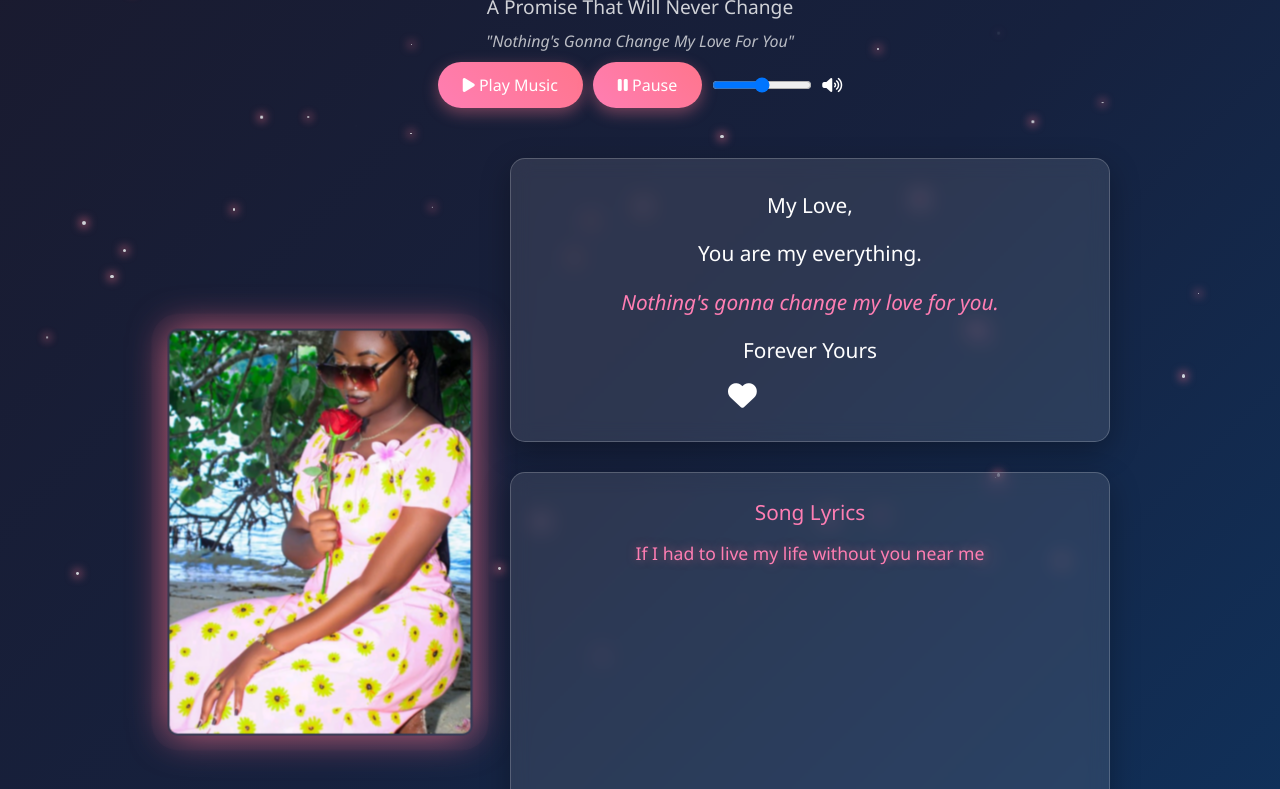
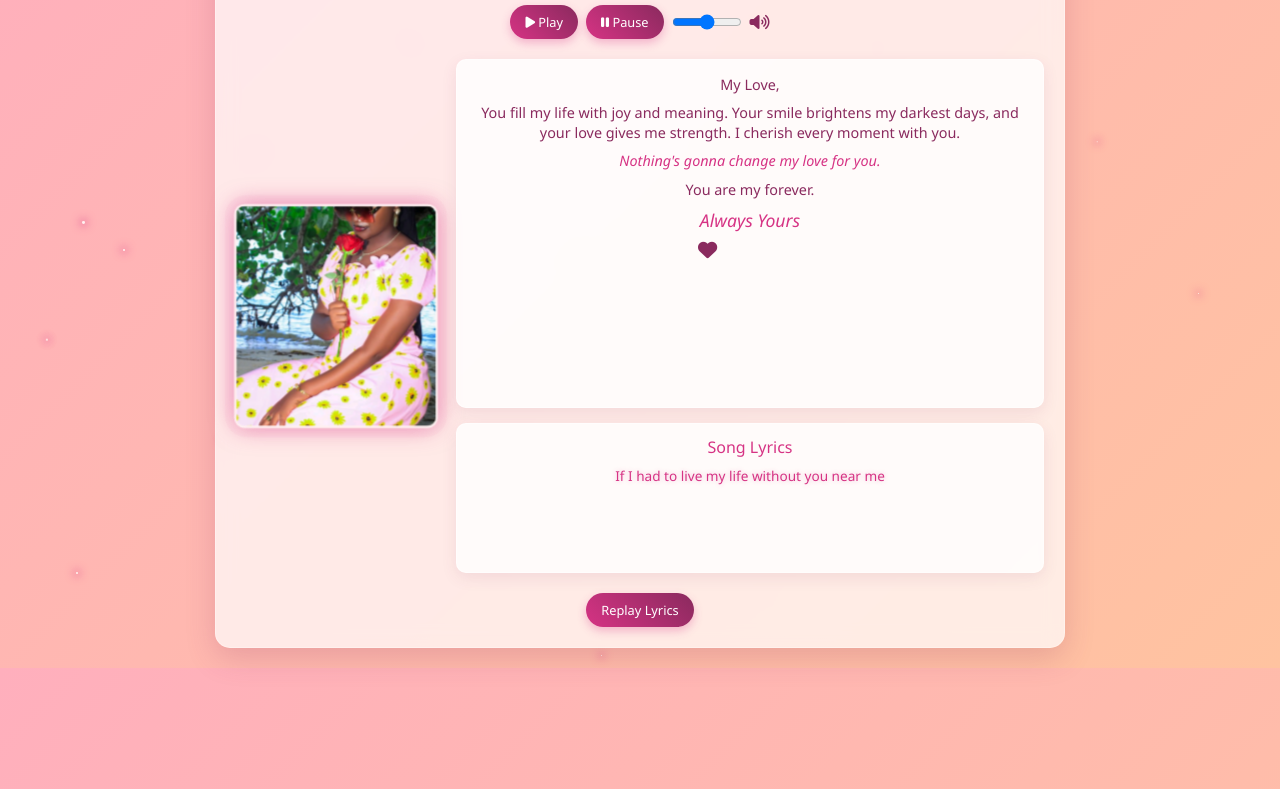
Before and after one commit to samsonshukran/Nakupenda, a plain HTML site: page index.html in a window 1280 px wide. Shown: the part 132-921 px from the top of the page. Drawn offline with Linux system fonts and the light colour scheme.

Commit message:
Updated file

```diff
--- a/index.html
+++ b/index.html
@@ -14,61 +14,68 @@
         }
 
         body {
-            background: linear-gradient(135deg, #1a1a2e 0%, #16213e 50%, #0f3460 100%);
-            color: #fff;
-            min-height: 100vh;
-            overflow-x: hidden;
+            background: linear-gradient(135deg, #ffafbd 0%, #ffc3a0 100%);
+            color: #8a2a5e;
+            height: 100vh;
+            overflow: hidden;
             position: relative;
-            padding: 20px;
             display: flex;
             justify-content: center;
             align-items: center;
+            padding: 15px;
         }
 
         .container {
-            max-width: 1000px;
-            width: 90%;
+            max-width: 850px;
+            width: 100%;
+            height: 95vh;
             display: flex;
             flex-direction: column;
             align-items: center;
-            gap: 30px;
-            padding: 30px;
+            gap: 15px;
+            padding: 20px;
             z-index: 10;
+            background: rgba(255, 255, 255, 0.7);
+            border-radius: 15px;
+            box-shadow: 0 10px 30px rgba(142, 45, 95, 0.2);
+            backdrop-filter: blur(10px);
+            border: 1px solid rgba(255, 255, 255, 0.3);
         }
 
         .header {
             text-align: center;
-            margin-bottom: 20px;
+            margin-bottom: 5px;
         }
 
         h1 {
-            font-size: 3rem;
-            margin-bottom: 10px;
-            background: linear-gradient(45deg, #ff7eb3, #ff758c);
+            font-size: 2rem;
+            margin-bottom: 5px;
+            background: linear-gradient(45deg, #d63384, #8a2a5e);
             -webkit-background-clip: text;
             background-clip: text;
             color: transparent;
-            text-shadow: 0 0 20px rgba(255, 117, 140, 0.3);
+            text-shadow: 0 0 15px rgba(214, 51, 132, 0.2);
         }
 
         .subtitle {
-            font-size: 1.2rem;
+            font-size: 0.9rem;
             opacity: 0.8;
         }
 
         .content {
             display: flex;
             flex-wrap: wrap;
-            gap: 40px;
+            gap: 20px;
             justify-content: center;
             align-items: center;
             width: 100%;
+            flex: 1;
         }
 
         .photo-container {
             position: relative;
-            width: 300px;
-            height: 400px;
+            width: 200px;
+            height: 220px;
             perspective: 1000px;
             flex-shrink: 0;
         }
@@ -86,31 +93,32 @@
             height: 100%;
             object-fit: cover;
             border-radius: 10px;
-            box-shadow: 0 0 30px rgba(255, 117, 140, 0.5);
+            box-shadow: 0 0 20px rgba(214, 51, 132, 0.4);
             animation: glow 4s ease-in-out infinite alternate;
-            border: 2px solid rgba(255, 255, 255, 0.1);
+            border: 2px solid rgba(255, 255, 255, 0.5);
         }
 
         .message-container {
             flex: 1;
-            min-width: 300px;
+            min-width: 200px;
             display: flex;
             flex-direction: column;
-            gap: 30px;
+            gap: 15px;
+            height: 100%;
         }
 
         .message {
-            background: rgba(255, 255, 255, 0.1);
-            backdrop-filter: blur(10px);
-            padding: 30px;
-            border-radius: 15px;
-            box-shadow: 0 10px 30px rgba(0, 0, 0, 0.3);
-            line-height: 1.6;
-            font-size: 1.3rem;
+            background: rgba(255, 255, 255, 0.8);
+            padding: 15px;
+            border-radius: 10px;
+            box-shadow: 0 5px 15px rgba(142, 45, 95, 0.1);
+            line-height: 1.4;
+            font-size: 0.9rem;
             position: relative;
             overflow: hidden;
-            border: 1px solid rgba(255, 255, 255, 0.2);
+            border: 1px solid rgba(255, 255, 255, 0.5);
             text-align: center;
+            flex: 1;
         }
 
         .message::before {
@@ -120,51 +128,51 @@
             left: 0;
             width: 100%;
             height: 100%;
-            background: linear-gradient(45deg, transparent, rgba(255, 117, 140, 0.1), transparent);
+            background: linear-gradient(45deg, transparent, rgba(214, 51, 132, 0.1), transparent);
             transform: translateX(-100%);
             animation: shimmer 8s infinite;
         }
 
         .message p {
-            margin-bottom: 15px;
+            margin-bottom: 8px;
         }
 
         .message em {
-            color: #ff7eb3;
+            color: #d63384;
             font-style: italic;
         }
 
         .signature {
             text-align: center;
             font-style: italic;
-            margin-top: 10px;
-            font-size: 1.5rem;
-            color: #ff7eb3;
+            margin-top: 5px;
+            font-size: 1.1rem;
+            color: #d63384;
         }
 
         .lyrics-container {
-            background: rgba(255, 255, 255, 0.1);
-            backdrop-filter: blur(10px);
-            padding: 25px;
-            border-radius: 15px;
-            box-shadow: 0 10px 30px rgba(0, 0, 0, 0.3);
-            border: 1px solid rgba(255, 255, 255, 0.2);
-            min-height: 200px;
+            background: rgba(255, 255, 255, 0.8);
+            padding: 12px;
+            border-radius: 10px;
+            box-shadow: 0 5px 15px rgba(142, 45, 95, 0.1);
+            border: 1px solid rgba(255, 255, 255, 0.5);
+            height: 150px;
             position: relative;
             overflow: hidden;
+            width: 100%;
         }
 
         .lyrics-title {
             text-align: center;
-            margin-bottom: 15px;
-            font-size: 1.3rem;
-            color: #ff7eb3;
+            margin-bottom: 8px;
+            font-size: 1rem;
+            color: #d63384;
         }
 
         .lyrics-line {
             text-align: center;
-            margin-bottom: 10px;
-            font-size: 1.1rem;
+            margin-bottom: 6px;
+            font-size: 0.85rem;
             opacity: 0;
             transform: translateY(20px);
             transition: all 0.8s ease;
@@ -173,35 +181,31 @@
         .lyrics-line.active {
             opacity: 1;
             transform: translateY(0);
-            color: #ff7eb3;
-            text-shadow: 0 0 10px rgba(255, 117, 140, 0.5);
+            color: #d63384;
+            text-shadow: 0 0 5px rgba(214, 51, 132, 0.3);
         }
 
         .controls {
             display: flex;
-            gap: 20px;
-            margin-top: 10px;
+            gap: 10px;
+            margin-top: 5px;
         }
 
         button {
-            padding: 12px 25px;
+            padding: 8px 15px;
             border: none;
             border-radius: 50px;
-            background: linear-gradient(45deg, #ff7eb3, #ff758c);
+            background: linear-gradient(45deg, #d63384, #8a2a5e);
             color: white;
-            font-size: 1rem;
+            font-size: 0.8rem;
             cursor: pointer;
             transition: transform 0.3s, box-shadow 0.3s;
-            box-shadow: 0 5px 15px rgba(255, 117, 140, 0.4);
+            box-shadow: 0 4px 10px rgba(214, 51, 132, 0.3);
         }
 
         button:hover {
-            transform: translateY(-3px);
-            box-shadow: 0 8px 20px rgba(255, 117, 140, 0.6);
-        }
-
-        button:active {
-            transform: translateY(1px);
+            transform: translateY(-2px);
+            box-shadow: 0 6px 15px rgba(214, 51, 132, 0.4);
         }
 
         .particles {
@@ -216,18 +220,18 @@
 
         .particle {
             position: absolute;
-            width: 4px;
-            height: 4px;
+            width: 3px;
+            height: 3px;
             background: rgba(255, 255, 255, 0.8);
             border-radius: 50%;
-            box-shadow: 0 0 10px 2px rgba(255, 117, 140, 0.8);
+            box-shadow: 0 0 8px 2px rgba(214, 51, 132, 0.6);
             animation: float 6s infinite ease-in-out;
         }
 
         .heart {
             position: absolute;
-            color: rgba(255, 117, 140, 0.7);
-            font-size: 20px;
+            color: rgba(214, 51, 132, 0.6);
+            font-size: 16px;
             animation: heartFloat 8s infinite ease-in-out;
             opacity: 0;
         }
@@ -237,23 +241,24 @@
             width: 100%;
             height: 100%;
             border-radius: 10px;
-            box-shadow: 0 0 0 0 rgba(255, 117, 140, 0.7);
+            box-shadow: 0 0 0 0 rgba(214, 51, 132, 0.6);
             animation: pulse 2s infinite;
             z-index: -1;
         }
 
         .song-info {
-            margin-top: 10px;
+            margin-top: 3px;
             font-style: italic;
             opacity: 0.7;
+            font-size: 0.8rem;
         }
 
         .love-icons {
             display: flex;
             justify-content: center;
-            gap: 15px;
-            margin-top: 15px;
-            font-size: 1.8rem;
+            gap: 8px;
+            margin-top: 8px;
+            font-size: 1.2rem;
         }
 
         .love-icons i {
@@ -265,22 +270,22 @@
         .music-controls {
             display: flex;
             align-items: center;
-            gap: 10px;
-            margin-top: 10px;
+            gap: 8px;
+            margin-top: 8px;
         }
 
         .volume-slider {
-            width: 100px;
+            width: 70px;
         }
 
         /* Animations */
         @keyframes glow {
             0% {
-                box-shadow: 0 0 20px rgba(255, 117, 140, 0.5);
+                box-shadow: 0 0 15px rgba(214, 51, 132, 0.3);
                 transform: scale(1);
             }
             100% {
-                box-shadow: 0 0 40px rgba(255, 117, 140, 0.8);
+                box-shadow: 0 0 25px rgba(214, 51, 132, 0.6);
                 transform: scale(1.02);
             }
         }
@@ -288,15 +293,15 @@
         @keyframes pulse {
             0% {
                 transform: scale(0.95);
-                box-shadow: 0 0 0 0 rgba(255, 117, 140, 0.7);
+                box-shadow: 0 0 0 0 rgba(214, 51, 132, 0.6);
             }
             70% {
                 transform: scale(1);
-                box-shadow: 0 0 0 20px rgba(255, 117, 140, 0);
+                box-shadow: 0 0 0 12px rgba(214, 51, 132, 0);
             }
             100% {
                 transform: scale(0.95);
-                box-shadow: 0 0 0 0 rgba(255, 117, 140, 0);
+                box-shadow: 0 0 0 0 rgba(214, 51, 132, 0);
             }
         }
 
@@ -309,7 +314,7 @@
                 opacity: 1;
             }
             50% {
-                transform: translateY(-100px) translateX(20px);
+                transform: translateY(-60px) translateX(15px);
             }
         }
 
@@ -325,18 +330,7 @@
                 opacity: 1;
             }
             50% {
-                transform: translateY(-150px) translateX(30px) rotate(20deg);
-            }
-        }
-
-        @keyframes fadeIn {
-            from {
-                opacity: 0;
-                transform: translateY(20px);
-            }
-            to {
-                opacity: 1;
-                transform: translateY(0);
+                transform: translateY(-80px) translateX(20px) rotate(20deg);
             }
         }
 
@@ -366,16 +360,31 @@
 
         /* Responsive adjustments */
         @media (max-width: 768px) {
-            .content {
-                flex-direction: column;
+            .container {
+                padding: 15px;
+                gap: 10px;
             }
 
             h1 {
-                font-size: 2.5rem;
+                font-size: 1.6rem;
+            }
+
+            .content {
+                flex-direction: column;
+                gap: 10px;
+            }
+
+            .photo-container {
+                width: 150px;
+                height: 180px;
             }
 
             .message, .lyrics-container {
-                padding: 20px;
+                padding: 10px;
+            }
+
+            .lyrics-container {
+                height: 120px;
             }
         }
     </style>
@@ -398,7 +407,7 @@
 
             <div class="music-controls">
                 <button id="playBtn">
-                    <i class="fas fa-play"></i> Play Music
+                    <i class="fas fa-play"></i> Play
                 </button>
                 <button id="pauseBtn">
                     <i class="fas fa-pause"></i> Pause
@@ -420,9 +429,10 @@
             <div class="message-container">
                 <div class="message">
                     <p>My Love,</p>
-                    <p>You are my everything.</p>
+                    <p>You fill my life with joy and meaning. Your smile brightens my darkest days, and your love gives me strength. I cherish every moment with you.</p>
                     <p><em>Nothing's gonna change my love for you.</em></p>
-                    <p>Forever Yours</p>
+                    <p>You are my forever.</p>
+                    <div class="signature">Always Yours</div>
 
                     <div class="love-icons">
                         <i class="fas fa-heart"></i>
@@ -438,18 +448,13 @@
                     <div class="lyrics-line" id="line2">The days would all be empty</div>
                     <div class="lyrics-line" id="line3">The nights would seem so long</div>
                     <div class="lyrics-line" id="line4">With you I see forever, oh so clearly</div>
-                    <div class="lyrics-line" id="line5">I might have been in love before</div>
-                    <div class="lyrics-line" id="line6">But it never felt this strong</div>
-                    <div class="lyrics-line" id="line7">Nothing's gonna change my love for you</div>
-                    <div class="lyrics-line" id="line8">You ought to know by now how much I love you</div>
-                    <div class="lyrics-line" id="line9">One thing you can be sure of</div>
-                    <div class="lyrics-line" id="line10">I'll never ask for more than your love</div>
+                    <div class="lyrics-line" id="line5">Nothing's gonna change my love for you</div>
                 </div>
             </div>
         </div>
 
         <div class="controls">
-            <button id="replayBtn">Replay Animation</button>
+            <button id="replayBtn">Replay Lyrics</button>
         </div>
     </div>
 
@@ -481,7 +486,7 @@
 
         // Create floating particles
         const particlesContainer = document.getElementById('particles');
-        const particleCount = 50;
+        const particleCount = 30;
 
         for (let i = 0; i < particleCount; i++) {
             const particle = document.createElement('div');
@@ -495,7 +500,7 @@
             particle.style.top = `${posY}%`;
 
             // Random size
-            const size = Math.random() * 3 + 1;
+            const size = Math.random() * 2 + 1;
             particle.style.width = `${size}px`;
             particle.style.height = `${size}px`;
 
@@ -510,7 +515,7 @@
         }
 
         // Create floating hearts
-        const heartCount = 10;
+        const heartCount = 6;
 
         for (let i = 0; i < heartCount; i++) {
             const heart = document.createElement('div');
```
